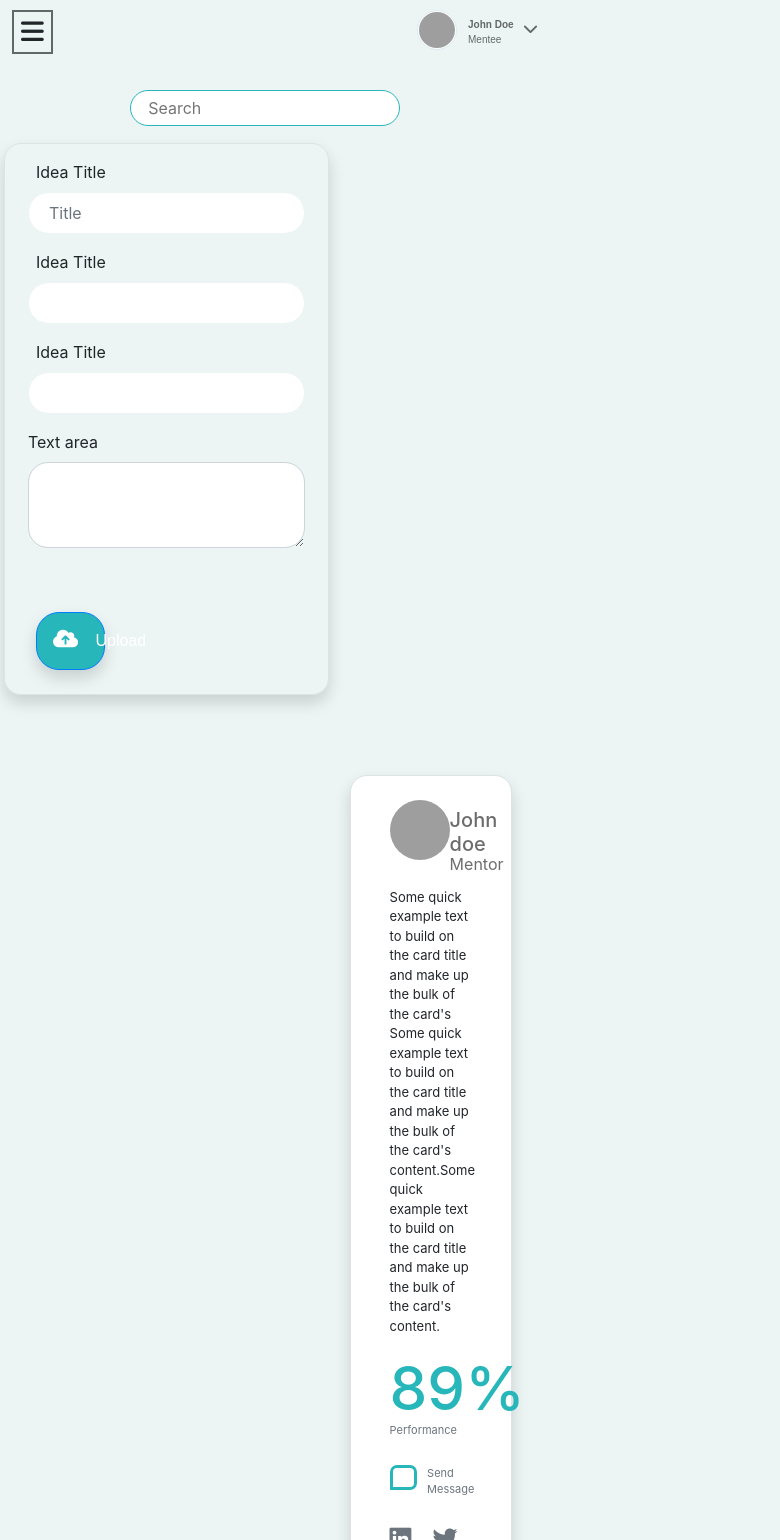
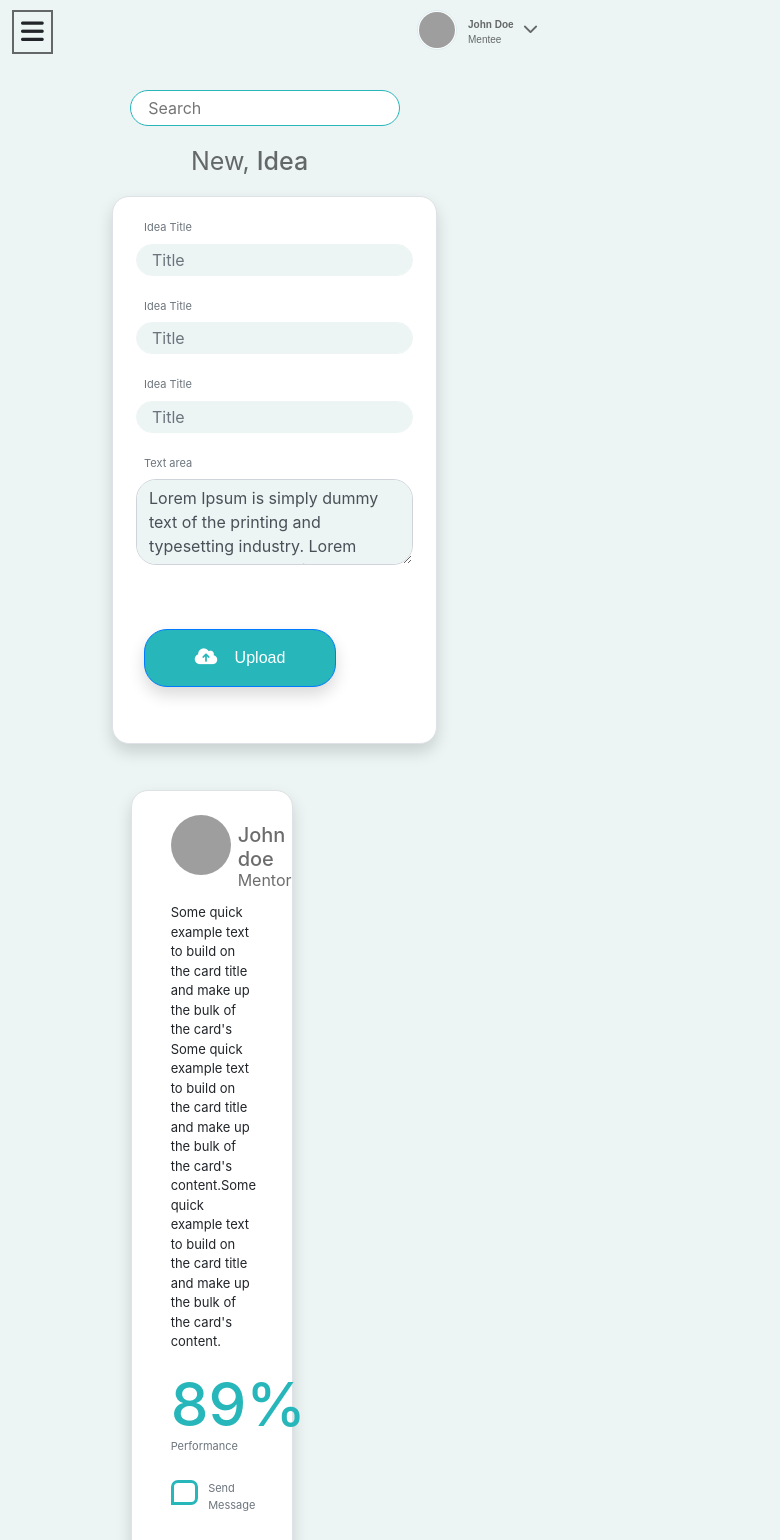
Before and after one commit to ezeugwadavid/ideahub, a React (Create React App) app: page /groups in a window 600 px wide. Shown: the top 1540 px of the page, 780 px wide, since content can reach past the window. Built offline with nearby package versions, Linux system fonts and the light colour scheme; grey boxes are pictures that could not be loaded.

Commit message:
completed the add idea page

```diff
--- a/src/Groups.css
+++ b/src/Groups.css
@@ -8,7 +8,7 @@
     -moz-border-radius: 20px;
     border-radius: 20px;
     border: 1px solid #ECF4F4;
-    color: #a0d18c;
+    background-color: #ECF4F4;
     width: 100%;
     height: 40px;
     padding: 20px;
@@ -25,7 +25,7 @@
     -moz-border-radius: 20px;
     border-radius: 20px !important;
     border: 1px solid #ECF4F4;
-    color: #a0d18c;
+    background-color: #ECF4F4 !important;
     padding: 20px;
 
   }
@@ -45,12 +45,169 @@
   }
 
   .add-idea-card{
-      position: relative;
-      left: 70%;
-      top: 20%;
+      position: relative !important;
+      left: 69% !important;
+      bottom: 29rem !important;
+
 
   }
 
   .add-Idea {
-      height: 70% !important;
+      height: 100%;
   }
+
+  .head-idea{
+    font-size: 33px;
+    color: rgba(0, 0, 0, 0.575);
+  }
+
+  .head-idea span{
+    font-weight: 500;
+
+  }
+
+  .label{
+    color: rgba(0, 0, 0, 0.575);
+  }
+
+
+
+
+
+  @media screen and (max-width: 760px) {
+    .form-content{
+      margin-left: 40%;
+  }
+
+  .form-group input[type="text"] {
+
+      -webkit-border-radius: 20px;
+      -moz-border-radius: 20px;
+      border-radius: 20px;
+      border: 1px solid #ECF4F4;
+      background-color: #ECF4F4;
+      width: 100%;
+      height: 30px;
+      padding: 15px;
+    }
+
+    .form-group input[type="text"]:focus {
+      outline: none;
+      border: 1px solid #27b6ba;
+      color: black;
+    }
+
+    textarea {
+      -webkit-border-radius: 20px;
+      -moz-border-radius: 20px;
+      border-radius: 20px !important;
+      border: 1px solid #ECF4F4;
+      background-color: #ECF4F4 !important;
+      padding: 15px;
+
+    }
+
+    button{
+      border-radius: 23px !important;
+      font-family: sans-serif !important;
+
+
+    }
+    .btn{
+      width: 9rem !important;
+    }
+
+    .btn-primary{
+        background-color: #27b6ba;
+        width: 10rem;
+    }
+
+    .fa-cloud-upload-alt{
+        font-size: 18px !important;
+    }
+
+    .add-idea-card{
+        position: relative !important;
+        left: 3% !important;
+        bottom: 0.1rem !important;
+        width: 18rem;
+        margin-top: 3rem;
+
+
+    }
+
+    .card-top{
+     position: relative;
+     right: 2.5rem;
+
+    }
+
+    .add-Idea {
+        height: 100%;
+    }
+
+    .head-idea{
+      font-size: 25px;
+      color: rgba(0, 0, 0, 0.575);
+      position: relative;
+      right: 4rem;
+    }
+
+    .head-idea span{
+      font-weight: 500;
+
+    }
+
+    .label{
+      color: rgba(0, 0, 0, 0.575);
+    }
+
+
+
+  }
+
+
+  @media screen and (min-width: 577px) and (max-width: 990px) {
+
+    .add-idea-card{
+      position: relative !important;
+      left: 3% !important;
+      bottom: 0.1rem !important;
+      margin-top: 3rem;
+
+
+
+  }
+
+  .btn{
+
+    width: 12rem !important;
+}
+
+
+  }
+
+  @media screen and (min-width: 578px) and (max-width: 758px) {
+    .card-top{
+      position: relative !important;
+      right: 0rem !important;
+      margin-left: 7px;
+
+     }
+
+    }
+
+
+    @media screen and (min-width: 1000px) and (max-width: 1500px) {
+
+      .add-idea-card{
+        position: relative !important;
+        left: 10% !important;
+        bottom: 0.1rem !important;
+        margin-top: 3rem;
+
+
+
+    }
+
+    }
--- a/src/Idea.css
+++ b/src/Idea.css
@@ -36,7 +36,7 @@
 .right-card{
     position: relative;
     left: 80%;
-    height: 70% !important;
+    height: 70%;
 }
 
 .photo{
--- a/src/components/groups-addIdea/GroupContent.js
+++ b/src/components/groups-addIdea/GroupContent.js
@@ -4,44 +4,50 @@ import React, { Component } from 'react'
     render() {
         return (
             <div className="container form-content">
+             <div className="head-idea mb-1">
+             <p>New, <span>Idea</span> </p>
+             </div>
                 <div className="row">
-                    <div className="col-8 shadow border ">
+
+                    <div className="col-8  shadow bg-white border ">
                 <form className="m-2 mt-3">
   <div className="form-row">
   <div className="form-group col-12">
-    <label className="ml-2" for="inputAddress">Idea Title</label>
+    <label className="ml-2 text-muted" for="inputAddress">Idea Title</label>
     <input type="text" className="form-control" id="inputAddress" placeholder="Title" />
   </div>
     <div className="form-group col-md-6">
-      <label className="ml-2" for="inputEmail4">Idea Title</label>
-      <input type="text" className="form-control" id="inputEmail4" />
+      <label className="ml-2 text-muted " for="inputEmail4">Idea Title</label>
+      <input type="text" className="form-control" id="inputEmail4" placeholder="Title" />
     </div>
     <div className="form-group col-md-6">
-      <label className="ml-2" for="inputPassword4">Idea Title</label>
-      <input type="text" className="form-control" id="inputPassword4" />
+      <label className="ml-2 text-muted" for="inputPassword4">Idea Title</label>
+      <input type="text" className="form-control" id="inputPassword4" placeholder="Title" />
     </div>
 
     <div className="form-group col-12">
-    <label for="exampleFormControlTextarea1">Text area</label>
-    <textarea className="form-control" id="exampleFormControlTextarea1" rows="3"></textarea>
+    <label className="text-muted ml-2" for="exampleFormControlTextarea1">Text area</label>
+    <textarea className="form-control" id="exampleFormControlTextarea1" rows="3">Lorem Ipsum is simply dummy text of the printing and typesetting industry. Lorem Ipsum has been
+    the industry's standard dummy text ever since the 1500s, when an unknown printer took a galley of
+     </textarea>
   </div>
 
 
   </div>
 
 
-  <button type="submit" className="btn ml-2 mt-5 w-25  mr-2 p-3 shadow mb-3  btn-primary"> <i className="fas fa-cloud-upload-alt"></i> Upload</button>
+  <button type="submit" className="btn ml-2 mt-5 w-25  mr-2 p-3 shadow mb-5   btn-primary"> <i className="fas fa-cloud-upload-alt"></i> Upload</button>
 </form>
 </div>
-<div className="col-sm-4 ml-1 right-card add-idea-card   mb-4 shadow  border bg-white">
+<div className="col-sm-4 ml-1  add-idea-card    mb-4 shadow  border bg-white">
 
 
-                        <div className="header d-flex mr-3 justify-content-between mb-3">
+                        <div className="header  d-flex mr-3 justify-content-between mb-3">
                         <img
                 className="photo ml-4 mt-4"
                 src="https://images.pexels.com/photos/220453/pexels-photo-220453.jpeg?auto=compress&cs=tinysrgb&dpr=1&w=200"
               ></img>
-                            <div className="doe"><h5>John doe</h5><p>Mentor</p></div>
+                            <div className="doe card-top"><h5>John doe</h5><p>Mentor</p></div>
                         </div>
 
                         <p className="para-text mx-4">
```
Also changed, not shown: 1 other file (tests, documents, lock files or other folders).
